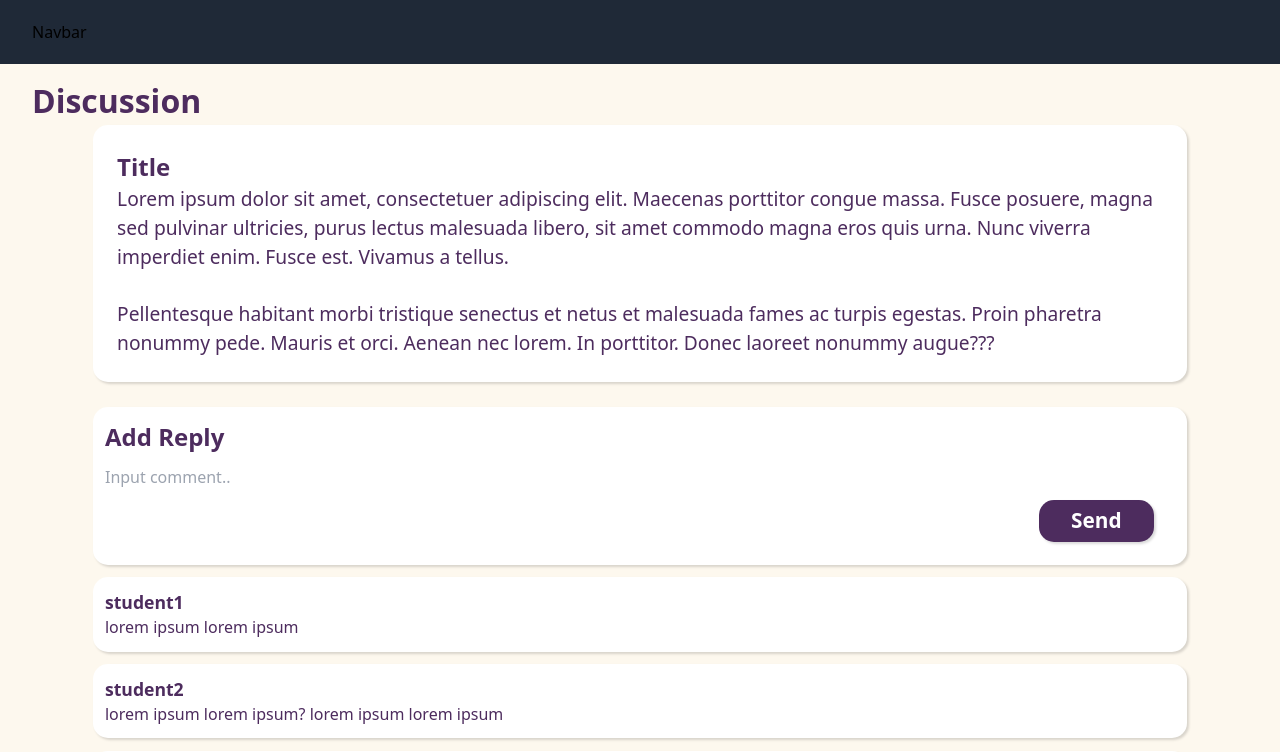
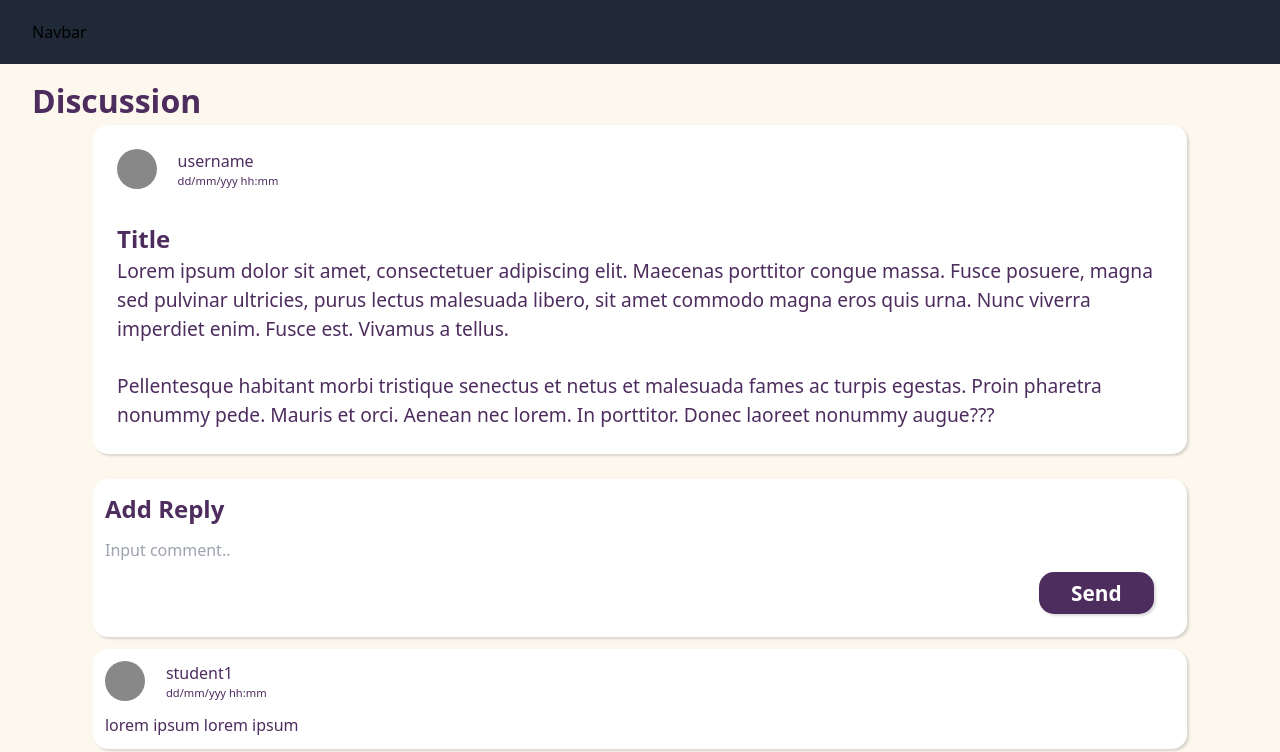
Before and after one commit to IF3110-2023-02-42/SPA, a React (Vite) app: page /discussion_view in a window 1280 px wide. Shown: the top 752 px of the page. Built offline with nearby package versions, Linux system fonts and the light colour scheme.

Commit message:
fix detail fe

```diff
--- a/src/pages/discussion_view/DiscussionView.css
+++ b/src/pages/discussion_view/DiscussionView.css
@@ -17,6 +17,34 @@ body .content{
     padding: 2%;
     color: #4D2C5E;
     box-shadow: rgba(0, 0, 0, 0.15) 1.95px 1.95px 2.6px;
+}
+
+.content .user{
+    display: flex;
+    flex-direction: row;
+    margin-bottom: 3%;
+    margin-right: 2%;
+}
+
+.user .profile{
+    height: 40px;
+    width: 40px;
+    background-color: #888888;
+    border-radius: 50%;
+    margin-right: 2%;
+}
+
+.user .profilecontent{
+    display: flex;
+    flex-direction: column;
+}
+
+.profilecontent .name{
+    font-size: 1rem;
+}
+
+.profilecontent .time{
+    font-size: 0.7rem;
 }
 
 body button{
@@ -87,6 +115,48 @@ body h4{
     box-shadow: rgba(0, 0, 0, 0.15) 1.95px 1.95px 2.6px;
 }
 
+.reply .replycontent{
+    width: 90%;
+    background-color: white;
+    display: flex;
+    flex-direction: column;
+    text-align: left;
+    margin-left: 5%;
+    margin-bottom: 1%;
+    border-radius: 15px;
+    padding: 1%;
+    color: #4D2C5E;
+    box-shadow: rgba(0, 0, 0, 0.15) 1.95px 1.95px 2.6px;
+}
+
+.reply .user{
+    display: flex;
+    flex-direction: row;
+    margin-bottom: 1%;
+    margin-right: 2%;
+}
+
+.user .profile{
+    height: 40px;
+    width: 40px;
+    background-color: #888888;
+    border-radius: 50%;
+    margin-right: 2%;
+}
+
+.user .profilecontent{
+    display: flex;
+    flex-direction: column;
+}
+
+.profilecontent .name{
+    font-size: 1rem;
+}
+
+.profilecontent .time{
+    font-size: 0.7rem;
+}
+
 .replySection .commentInput{
     width: 90%;
     background-color: white;
--- a/src/pages/discussion_view/DiscussionView.tsx
+++ b/src/pages/discussion_view/DiscussionView.tsx
@@ -13,7 +13,13 @@ const comments = [
 
 const commentElements = comments.map((el, index) => (
   <div className="reply" key={index}>
-    <h4>{el.username}</h4>
+    <div className="user">
+      <div className="profile"></div>
+      <div className="profilecontent">
+        <div className="name">{el.username}</div>
+        <div className="time">dd/mm/yyy hh:mm</div>
+      </div>
+    </div>
     <p>{el.comment}</p>
   </div>
 ));
@@ -24,6 +30,13 @@ const commentElements = comments.map((el, index) => (
       <body>
         <h1>Discussion</h1>
         <div className="content">
+          <div className="user">
+            <div className="profile"></div>
+            <div className="profilecontent">
+              <div className="name">username</div>
+              <div className="time">dd/mm/yyy hh:mm</div>
+            </div>
+          </div>
           <h2>Title</h2>
           <p>Lorem ipsum dolor sit amet, consectetuer adipiscing elit. Maecenas porttitor congue massa. Fusce posuere, magna sed pulvinar ultricies, purus lectus malesuada libero, sit amet commodo magna eros quis urna.
           Nunc viverra imperdiet enim. Fusce est. Vivamus a tellus. <br></br> <br></br>
```
